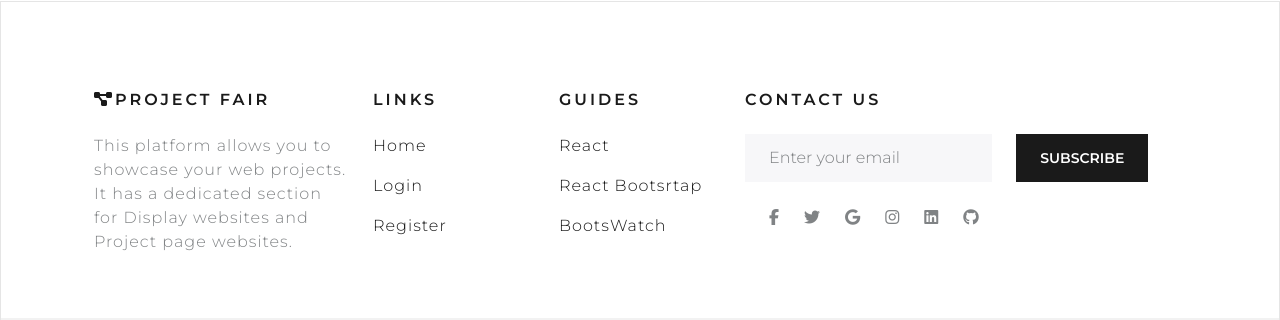
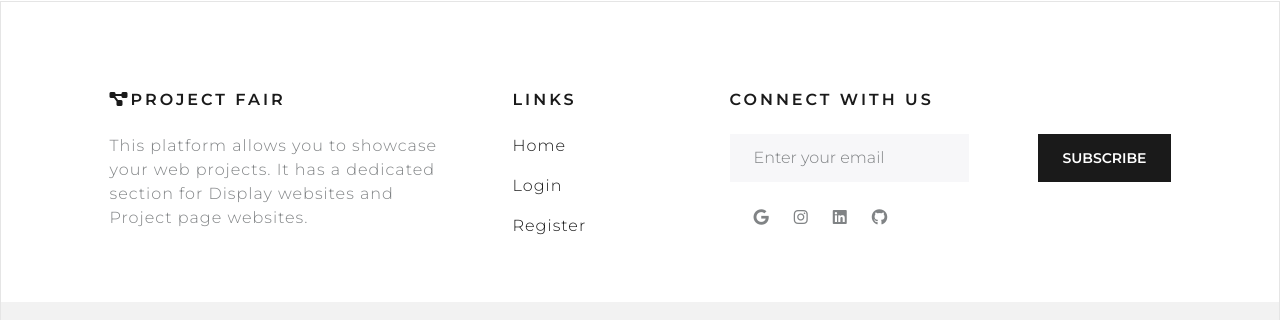
Before and after one commit to jiithin/pf-frontend, a React (Vite) app: page / in a window 1280 px wide. Shown: the part 833-1153 px from the top of the page. Built offline with nearby package versions, Linux system fonts and the light colour scheme; no server answers.

Commit message:
Update Footer.jsx

```diff
--- a/src/Components/Footer.jsx
+++ b/src/Components/Footer.jsx
@@ -40,7 +40,7 @@ function Footer() {
 <section className=''>
   <MDBContainer className='text-center text-md-start mt-5 p-4'>
     <MDBRow className='mt-3'>
-      <MDBCol md="3" lg="4" xl="3" className='mx-auto mb-4'>
+      <MDBCol md="4" lg="4" xl="4" className='mx-auto mb-4'>
         <h5 className='text-uppercase fw-bold mb-4'>
           <i class="fa-solid fa-diagram-project"></i>
           Project Fair
@@ -50,7 +50,7 @@ function Footer() {
         </p>
       </MDBCol>
 
-      <MDBCol md="2" lg="2" xl="2" className='mx-auto mb-4'>
+      <MDBCol md="4" lg="2" xl="2" className='mx-auto mb-4'>
         <h5 className='text-uppercase fw-bold mb-4'>Links</h5>
 
         <p >
@@ -72,31 +72,20 @@ function Footer() {
 
       </MDBCol>
 
-      <MDBCol md="2" lg="2" xl="2" className='mx-auto mb-4'>
-        <h5 className='text-uppercase fw-bold mb-4'>Guides</h5>
-
-      <p><Link to={'https://react.dev/'} style={{ textDecoration:'none'}}>React</Link></p>
-
-      <p><Link to={'https://react-bootstrap.netlify.app/'} style={{ textDecoration:'none'}}>React Bootsrtap</Link></p>
-
-      <p><Link to={'https://bootswatch.com/'} style={{ textDecoration:'none'}}>BootsWatch</Link></p>
-
-
-      </MDBCol>
 
 
 
       <MDBCol md="4" lg="4" xl="5" className='mx-auto mb-md-0 mb-4'>
-        <h5 className='text-uppercase fw-bold mb-4'>Contact Us</h5>
+        <h5 className='text-uppercase fw-bold mb-4'>Connect with Us</h5>
         <form action=''>
     <MDBRow>
 
 
-      <MDBCol md='7' size='12' className='mb-4 mb-md-0'>
+      <MDBCol size='auto' className='mb-4 mb-md-0'>
         <MDBInput type='email' id='email1' label='' placeholder='Enter your email' />
       </MDBCol>
 
-      <MDBCol size='auto' className='mb-4 mb-md-0'>
+      <MDBCol size='auto' className='mb-4 mb-md-0 ms-auto'>
         <button className='btn btn-primary'>Subscribe</button>
       </MDBCol>
     </MDBRow>
@@ -106,13 +95,7 @@ function Footer() {
 
       <br />
         <a href='' className='ms-4 me-4 text-reset'>
-      <MDBIcon fab icon="facebook-f" />
-    </a>
-    <a href='' className='me-4 text-reset'>
-      <MDBIcon fab icon="twitter" />
-    </a>
-    <a href='' className='me-4 text-reset'>
-      <MDBIcon fab icon="google" />
+        <MDBIcon fab icon="google" />
     </a>
     <a href='' className='me-4 text-reset'>
       <MDBIcon fab icon="instagram" />
```
